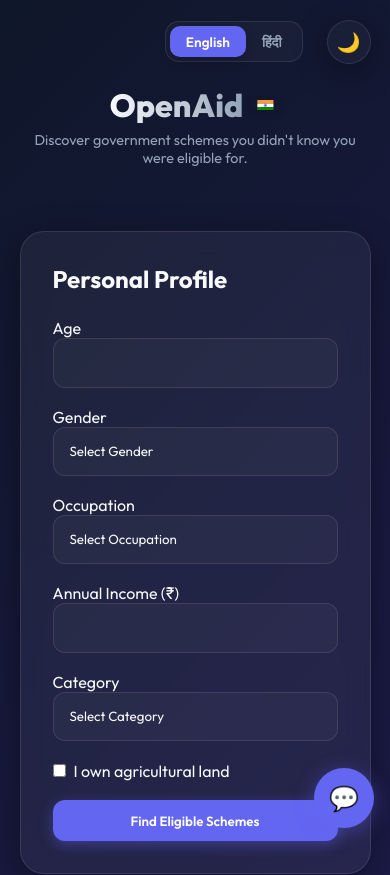
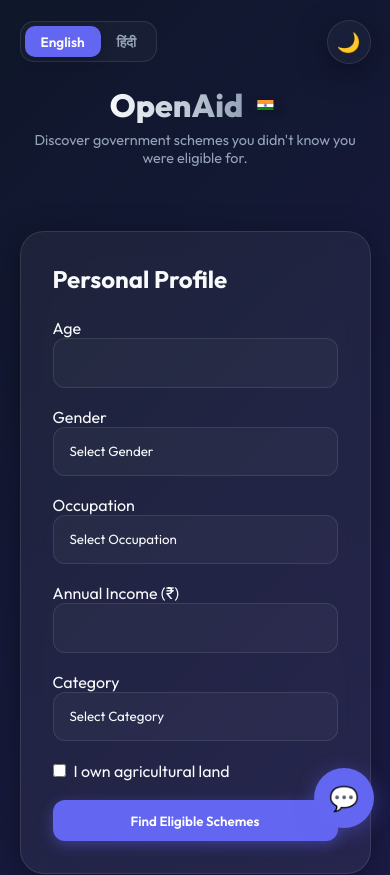
Before and after one commit to ayus1234/openaid, a React (Vite) app in the folder client/: page / in a window 390 px wide. Shown: the top 875 px of the page. Built offline with nearby package versions, Linux system fonts and the light colour scheme.

Commit message:
style: split language and theme controls on mobile viewports (left/right)

```diff
--- a/client/src/index.css
+++ b/client/src/index.css
@@ -345,6 +345,13 @@
   flex-wrap: wrap;
 }
 
+@media (max-width: 640px) {
+  .controls-container {
+    justify-content: space-between;
+    gap: 0.5rem;
+  }
+}
+
 .toggle-group {
   display: flex;
   background: var(--input-bg);
```
